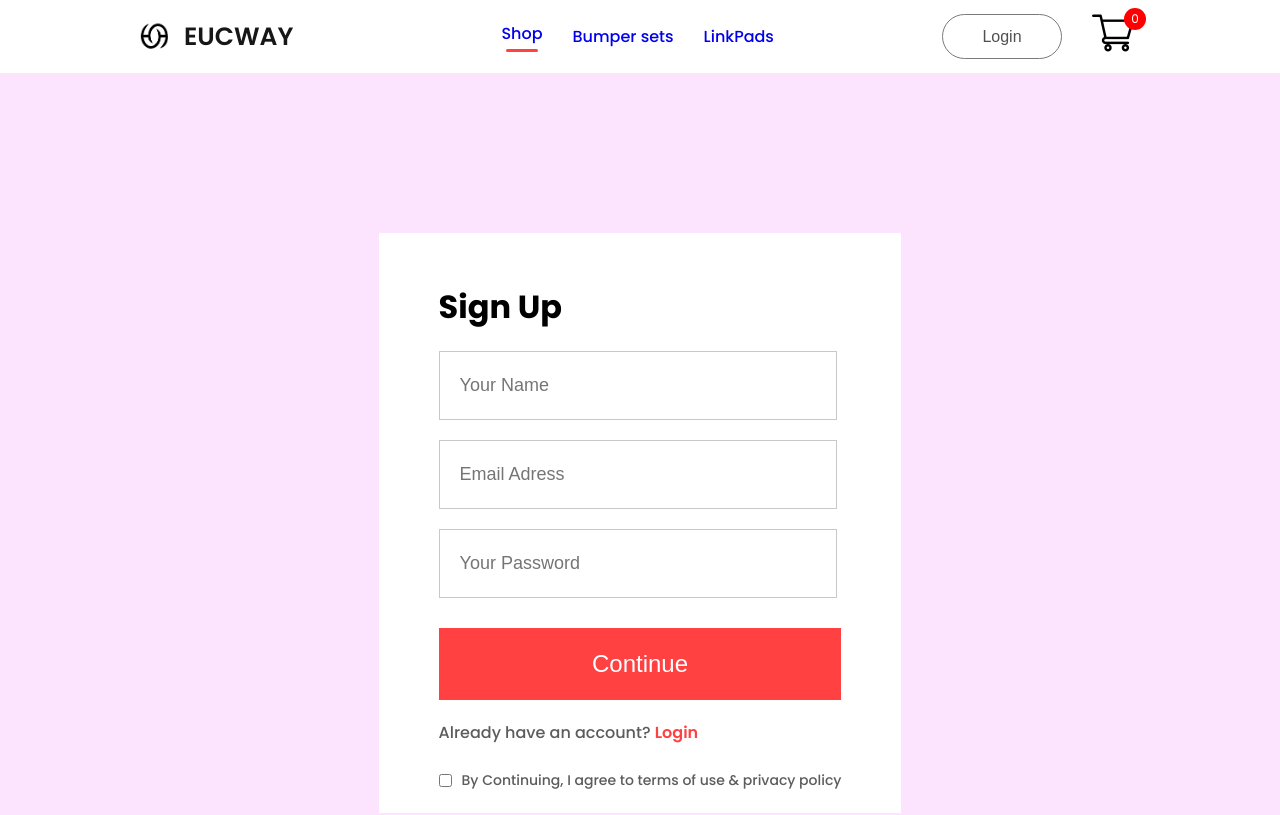
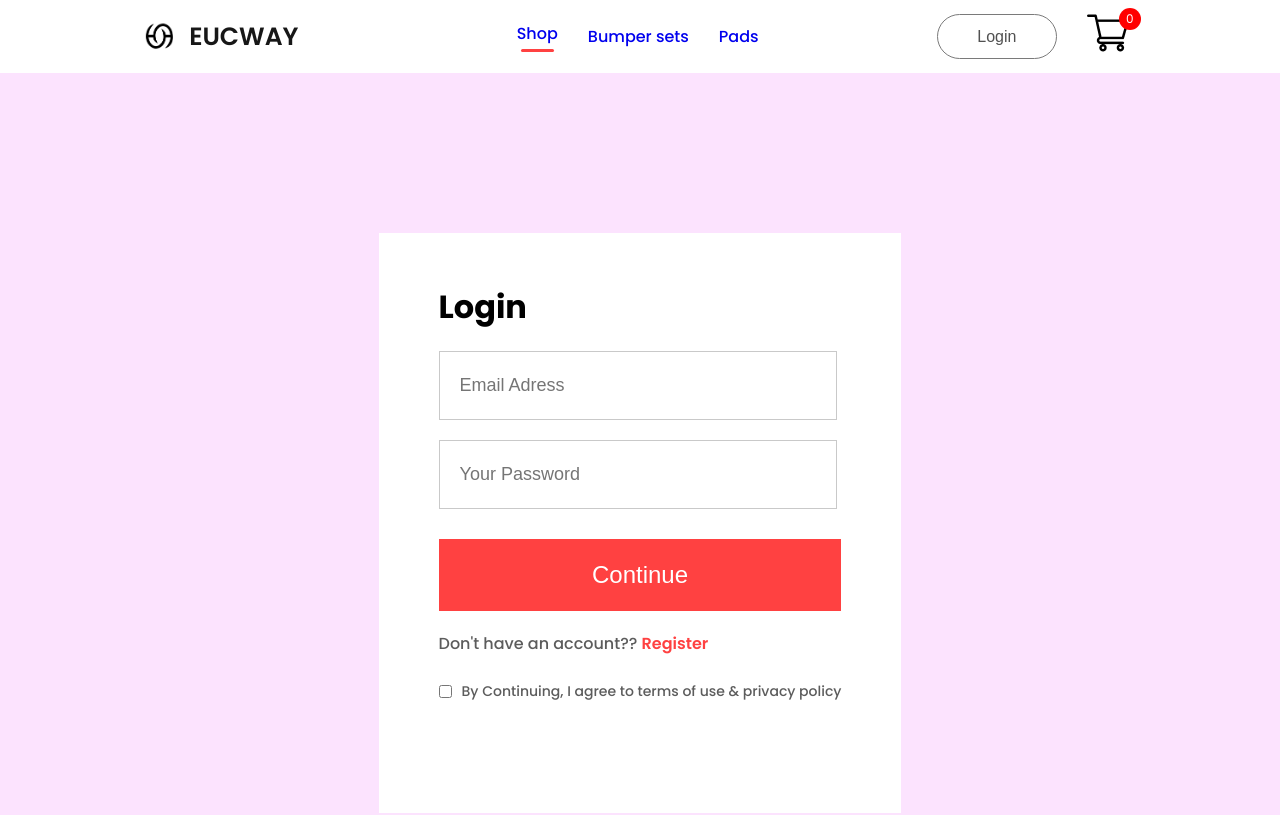
Before and after one commit to Enesozd1/eucway.com, a React (Create React App) app: page /login in a window 1280 px wide. Shown: the top 815 px of the page. Built offline with nearby package versions, Linux system fonts and the light colour scheme.

Commit message:
register login functionality

```diff
--- a/src/Components/Navbar/Navbar.jsx
+++ b/src/Components/Navbar/Navbar.jsx
@@ -27,7 +27,7 @@
             <ul ref={menuRef} className="nav-menu">
                 <li onClick={() => {setMenu("shop")}}><Link style={{ textDecoration: 'none'}} to='/'>Shop</Link>{menu==="shop"? <hr />:<></>}</li>
                 <li onClick={() => {setMenu("bumper")}}><Link style={{ textDecoration: 'none'}} to='/bumper'>Bumper sets</Link>{menu==="bumper"? <hr />:<></>}</li>
-                <li onClick={() => {setMenu("pads")}}><Link style={{ textDecoration: 'none'}} to='/pads'>LinkPads</Link>{menu==="pads"? <hr />:<></>}</li>
+                <li onClick={() => {setMenu("pads")}}><Link style={{ textDecoration: 'none'}} to='/pads'>Pads</Link>{menu==="pads"? <hr />:<></>}</li>
             </ul>
             <div className="nav-login-cart">
                 <Link to='/login'><button>Login</button></Link>
--- a/src/Pages/LoginSignup.jsx
+++ b/src/Pages/LoginSignup.jsx
@@ -1,17 +1,57 @@
-import React from "react";
+import React, { useState } from "react";
 import './CSS/LoginSignup.css'
-const loginSignup = () => {
+
+const LoginSignup = () => {
+
+    const [state, setState] = useState("Login");
+    const [formData, setFormData] = useState({
+        username:"",
+        password:"",
+        email:""
+    });
+
+    const changeHandler = (e) => {
+        setFormData({...formData,[e.target.name]:e.target.value})
+    }
+
+    const login = async () => {
+        console.log("Login Function Executed", formData);
+    }
+
+    const signup = async () => {
+        console.log("Signup Function Executed",formData);
+        let responseData;
+        await fetch('http://localhost:4000/signup',{
+            method:'POST',
+            headers:{
+                Accept:'application/form-data',
+                'Content-Type':'application/json',
+            },
+            body: JSON.stringify(formData),
+        }).then((response)=> response.json()).then((data) =>responseData=data)
+        if(responseData.success){
+            localStorage.setItem('auth-token',responseData.token);
+            window.location.replace("/");
+        }
+        else{
+            alert(responseData.errors);
+        }
+    }
+
     return(
         <div className="loginsignup">
             <div className="loginsignup-container">
-                <h1>Sign Up</h1>
+                <h1>{state}</h1>
                 <div className="loginsignup-fields">
-                    <input type="text" placeholder="Your Name" />
-                    <input type="email" placeholder="Email Adress" />
-                    <input type="password" placeholder="Your Password" />
+                    {state==="Sign Up"? <input name="username" value={formData.username} onChange={changeHandler} type="text" placeholder="Your Name" />:<></>}
+                    <input name="email" value={formData.email} onChange={changeHandler} type="email" placeholder="Email Adress" />
+                    <input name="password" value={formData.password} onChange={changeHandler} type="password" placeholder="Your Password" />
                 </div>
-                <button>Continue</button>
-                <p className="loginsignup-login">Already have an account? <span>Login</span></p>
+                <button onClick={()=>{state==="Login"?login():signup()}}>Continue</button>
+                {state==="Sign Up"? <p className="loginsignup-login">Already have an account? <span onClick={() => {setState("Login")}}>Login</span></p> :
+                <p className="loginsignup-login">Don't have an account?? <span onClick={() => {setState("Sign Up")}}>Register</span></p>}
+
+
                 <div className="loginsignup-agree">
                     <input type="checkbox" name="" id="" />
                     <p>By Continuing, I agree to terms of use & privacy policy</p>
@@ -21,4 +61,4 @@
     )
 }
 
-export default loginSignup;
+export default LoginSignup;
```
